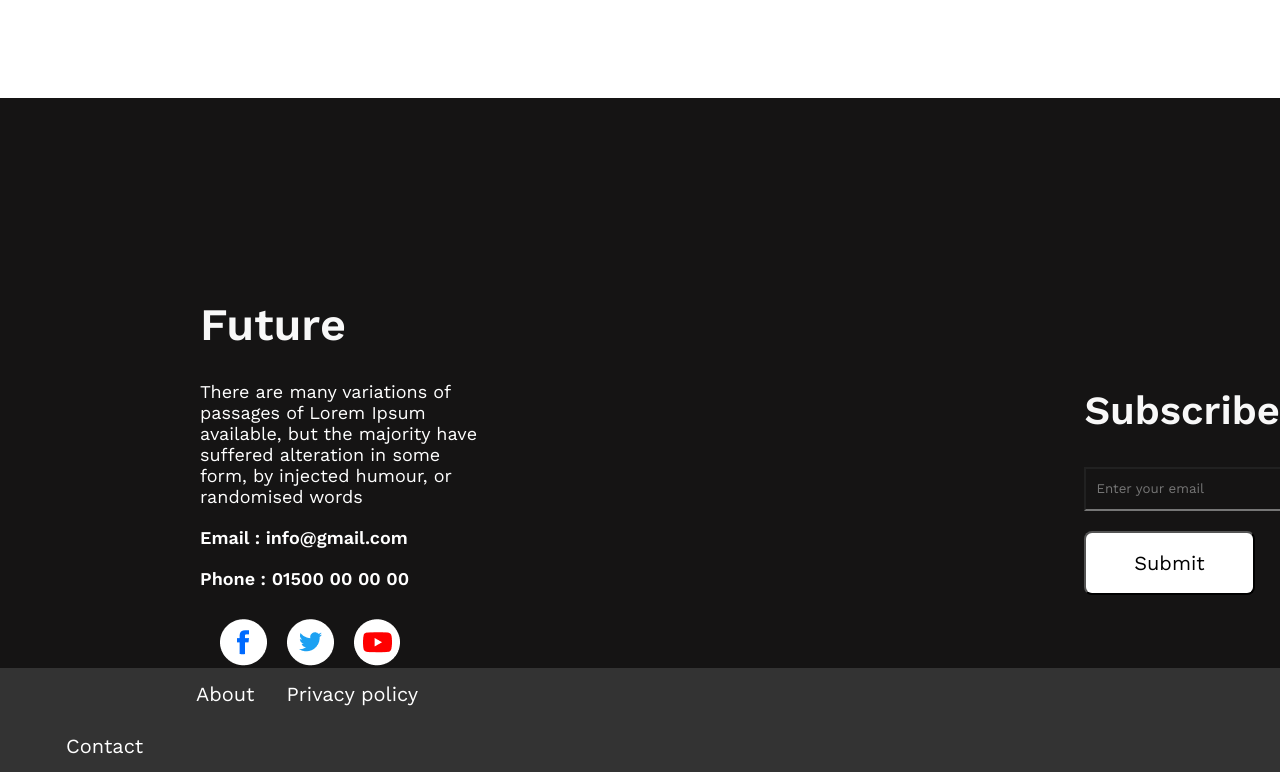
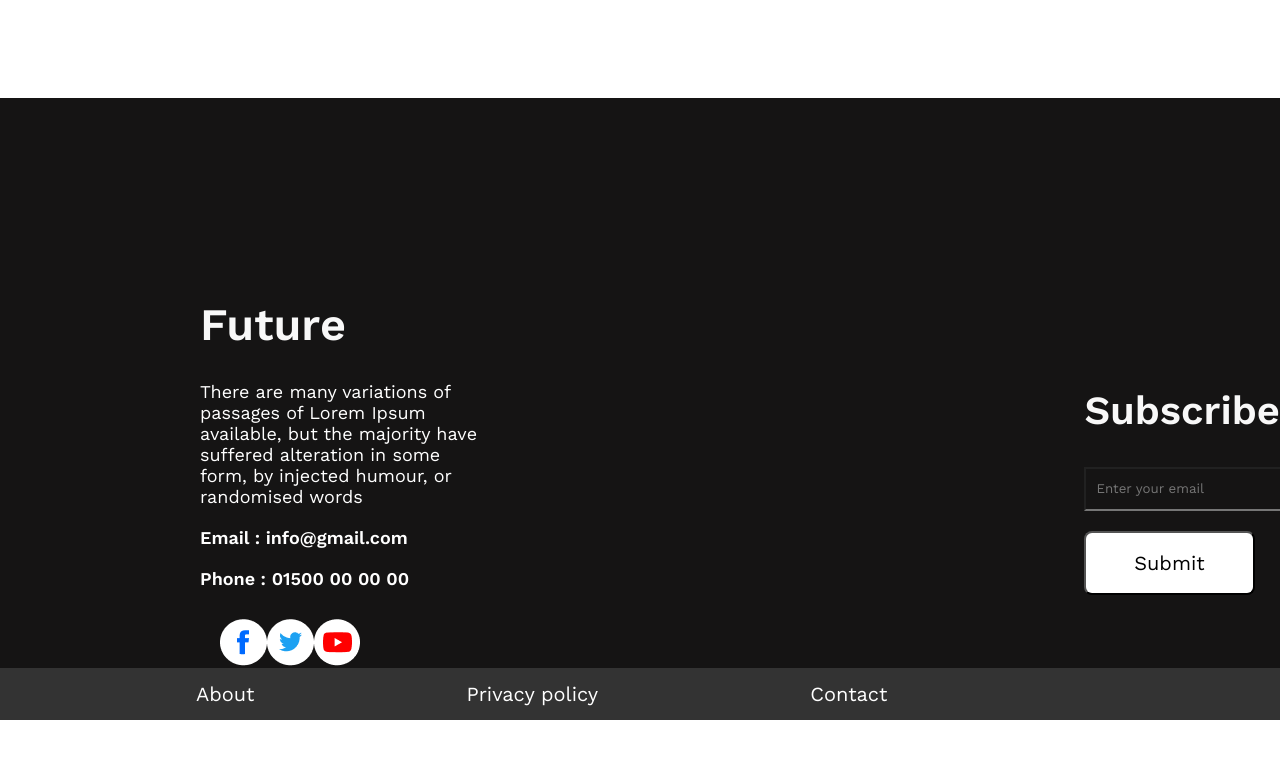
Before and after one commit to SazzadKhan45/assignment1, a plain HTML site: page index.html in a window 1280 px wide. Shown: the part 3107-3879 px from the top of the page. After the commit the page ends 3827 px from the top, so only its background shows below. Drawn offline with nearby package versions, Linux system fonts and the light colour scheme.

Commit message:
problem solved

```diff
--- a/css/style.css
+++ b/css/style.css
@@ -248,14 +248,14 @@ h6 {
 
 .social-icon{
     display: flex;
-    gap: 20px;
+    gap: 0px;
     padding:10px 0px;
     margin:20px;
 }
 
 
 /* fotter menu */
-.menu-bar {
+.menus{
     list-style-type: none;
     margin: 0;
     padding: 0;
@@ -263,7 +263,7 @@ h6 {
     background-color: #333;
   }
 
-  .menu-list {
+.menu-list {
     float: left;
     margin-left: 130px;
   }
--- a/index.html
+++ b/index.html
@@ -139,10 +139,10 @@
             <div class="fotter-menu">
                 <nav class="menu">
                     <div class="menu">
-                        <ul class="menu-bar">
+                        <ul class="menus">
                             <li class="menu-list"><a href="#">About</a></li>
-                            <li><a href="#">Privacy policy</a></li>
-                            <li><a href="#">Contact</a></li>
+                            <li class="menu-list"><a href="#">Privacy policy</a></li>
+                            <li class="menu-list"><a href="#">Contact</a></li>
                         </ul>
                     </div>
                 </nav>
```
